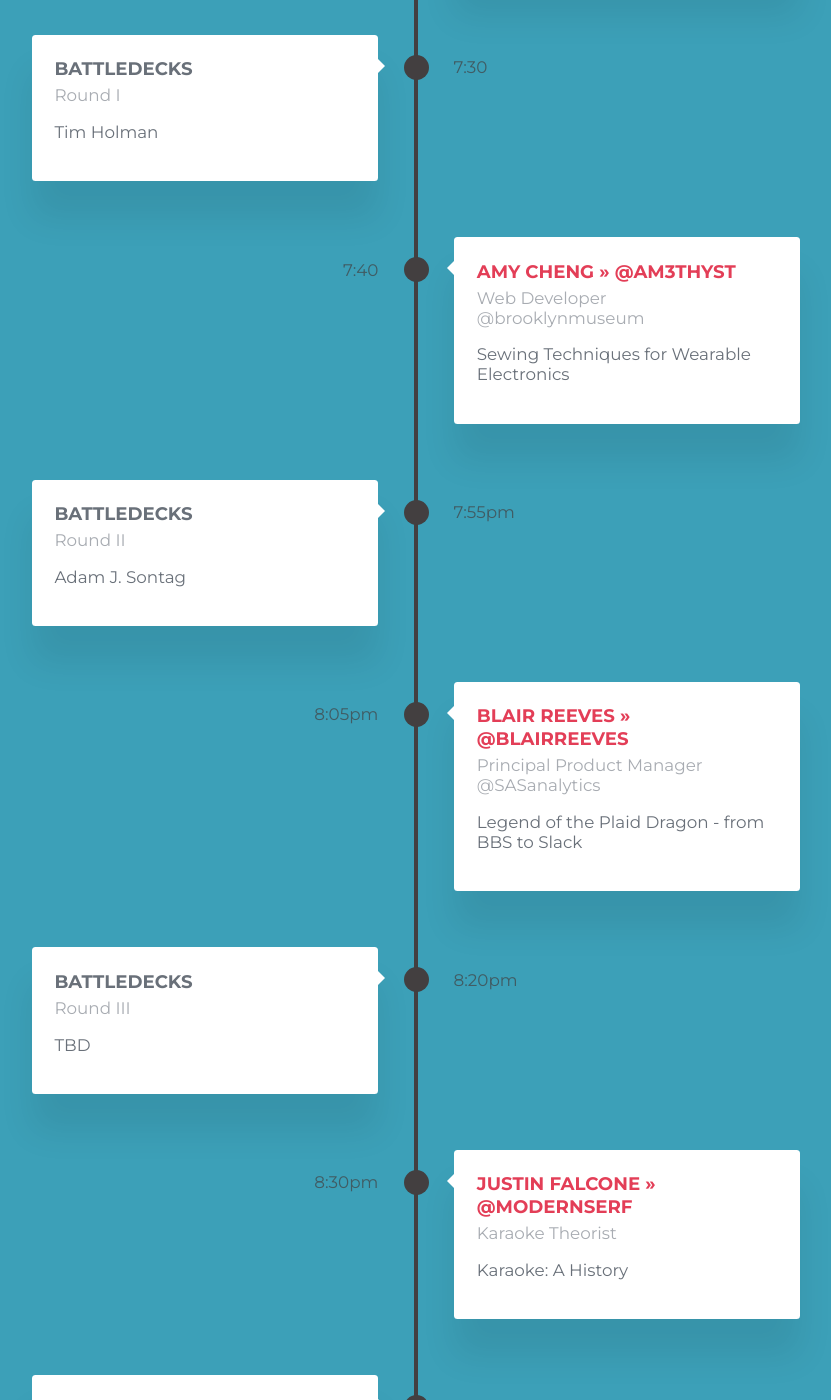
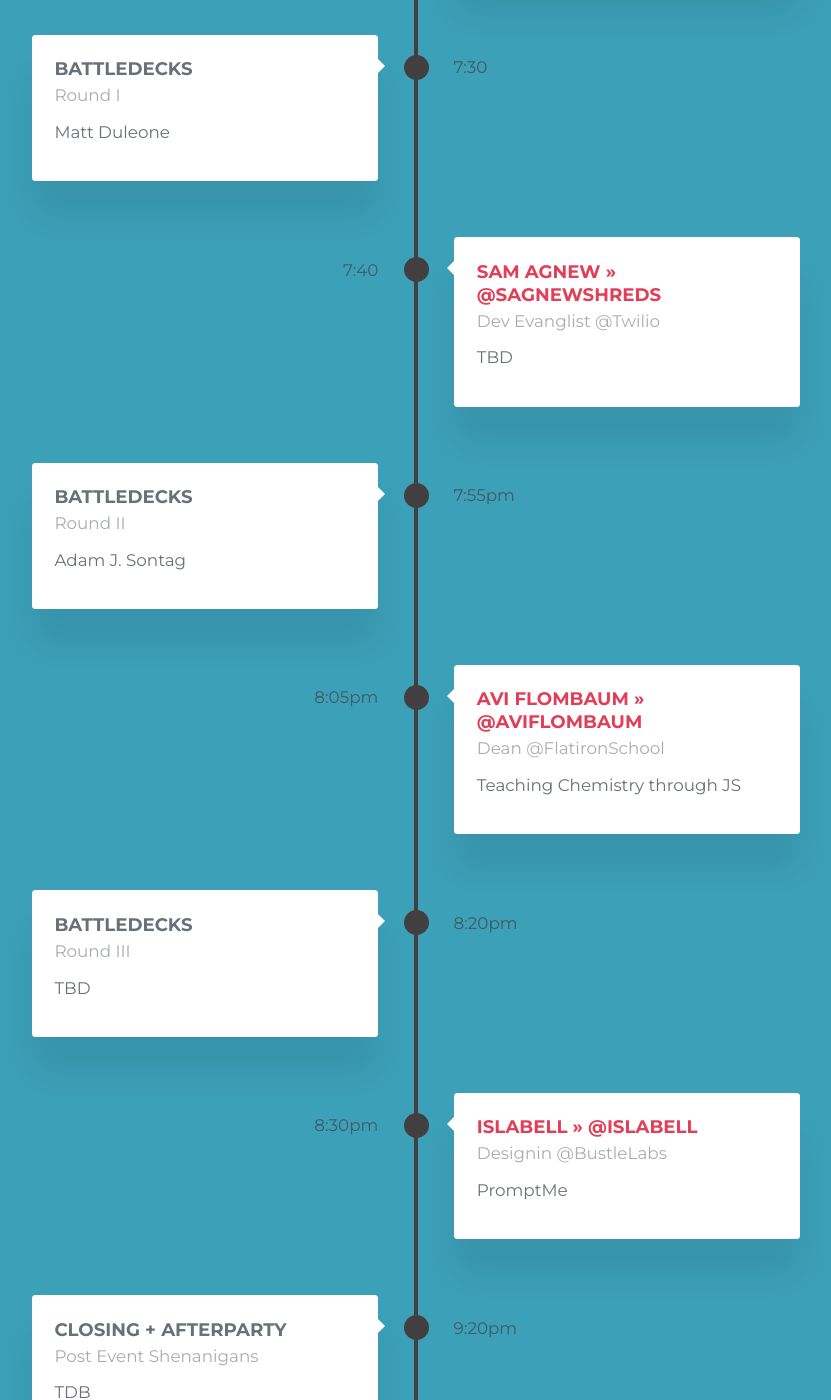
Before and after one commit to manhattanjs/manhattanjs.github.io, a Jekyll site: the page built from index.html, in a window 1280 px wide and 1400 px high, scrolled down 1463 px. Shown: the whole window, without its empty margins (224-1055 px from the left). Built offline with Jekyll 4.4.1, drawn with Linux system fonts in a browser that asks for light colours; comment, search, counter and statistics services are not loaded; some of the changed text lies outside the part shown.

Commit message:
updates details for July

```diff
--- /dev/null
+++ b/_includes/speakers/speaker-list-2016-07.html
@@ -0,0 +1,104 @@
+<section id="timeline" class="container">
+  <div class="timeline-block">
+    <span class="timeline-dot"></span>
+
+    <div class="timeline-content">
+      <p class="event-info-headline">Food && Drinks</p>
+      <time>7:00pm</time>
+    </div>
+  </div>
+
+  <div class="timeline-block">
+    <span class="timeline-dot"></span>
+
+    <div class="timeline-content">
+      <p class="event-info-headline">Introductions</p>
+      <time>7:20pm</time>
+    </div>
+  </div>
+
+  <div class="timeline-block">
+    <span class="timeline-dot"></span>
+
+    <div class="timeline-content">
+      <p class="event-info-headline">Battledecks</p>
+      <p class="speaker-sub-info">Round I</p>
+      <p class="speaker-talk-title">Matt Duleone</p>
+      <time>7:30</time>
+    </div>
+  </div>
+
+  <div class="timeline-block">
+    <span class="timeline-dot"></span>
+
+    <div class="timeline-content">
+        <a href="https://twitter.com/sagnewshreds" target="_blank" class="speaker-info">
+          <p>Sam Agnew  &raquo; @sagnewshreds</p>
+        </a>
+        <p class="speaker-sub-info">Dev Evanglist @Twilio</p>
+      <p class="speaker-talk-title">TBD</p>
+      <time>7:40</time>
+    </div>
+  </div>
+
+  <div class="timeline-block">
+    <span class="timeline-dot"></span>
+
+    <div class="timeline-content">
+      <p class="event-info-headline">Battledecks</p>
+      <p class="speaker-sub-info">Round II</p>
+      <p class="speaker-talk-title">Adam J. Sontag</p>
+      <time>7:55pm</time>
+    </div>
+  </div>
+
+  <div class="timeline-block">
+    <span class="timeline-dot"></span>
+
+    <div class="timeline-content">
+      <a href="https://twitter.com/aviflombaum" target="_blank" class="speaker-info">
+        <p>Avi Flombaum &raquo; @aviflombaum</p>
+      </a>
+      <p class="speaker-sub-info">Dean @FlatironSchool</p>
+      <p class="speaker-talk-title">Teaching Chemistry through JS</p>
+      <time>8:05pm</time>
+    </div>
+  </div>
+
+  <div class="timeline-block">
+    <span class="timeline-dot"></span>
+
+    <div class="timeline-content">
+      <p class="event-info-headline">Battledecks</p>
+      <p class="speaker-sub-info">Round III</p>
+      <p class="speaker-talk-title">TBD</p>
+      <time>8:20pm</time>
+    </div>
+  </div>
+
+  <div class="timeline-block">
+    <span class="timeline-dot"></span>
+
+    <div class="timeline-content">
+      <a href="https://twitter.com/islabell" target="_blank" class="speaker-info">
+        <p>Islabell &raquo; @islabell</p>
+      </a>
+      <p class="speaker-sub-info">Designin @BustleLabs</p>
+      <p class="speaker-talk-title">PromptMe</p>
+      <time>8:30pm</time>
+    </div>
+  </div>
+
+  <div class="timeline-block">
+    <span class="timeline-dot"></span>
+
+    <div class="timeline-content">
+      <p class="event-info-headline">Closing + Afterparty</p>
+      <p class="speaker-sub-info">Post Event Shenanigans</p>
+      <p class="speaker-talk-title">TDB</p>
+      <time>9:20pm</time>
+    </div>
+  </div>
+</section>
+
+{% include sponsors/july-2016.html %}
--- /dev/null
+++ b/_includes/sponsors/july-2016.html
@@ -0,0 +1,4 @@
+<div class="flex-container timeline-clozer">
+  This month’s {{site.title}} is generously sponsored by: &nbsp;
+  <a href="https://www.grovo.com/" class="external-link" target="_blank">Grovo</a>
+</div>
--- a/assets/javascripts/main.js
+++ b/assets/javascripts/main.js
@@ -45,5 +45,5 @@
   var timeinterval = setInterval(updateClock, 1000);
 }
 
-var deadline = 'June 08 2016 17:59:59 GMT-05:00';
+var deadline = 'July 13 2016 17:59:59 GMT-05:00';
 initializeClock('clockdiv', deadline);
--- a/index.html
+++ b/index.html
@@ -36,7 +36,7 @@
           </ul>
         </div>
       </div>
-      {% include sold-out.html %}
+      {% include tickets-soon.html %}
     </div>
   </div>
 </div>
@@ -51,4 +51,4 @@
   <a href="/sponsorship" class="sponsorship flex-container">Interested in being a sponsor?</a>
 </div>
 
-{% include speakers/speaker-list-2016-06.html %}
+{% include speakers/speaker-list-2016-07.html %}
--- a/sponsorship.html
+++ b/sponsorship.html
@@ -85,7 +85,6 @@
     <h4>Where does the sponsorship money go?</h4>
 
     <p>After every meetup we donate all remaining money to two amazing organizations:
-    <a href="https://www.girldevelopit.com/" target="_blank">Girl Develop It</a> &amp;
     <a href="https://scripted.org/" target="_blank">ScriptEd</a>.</p>
 
     <h4>How many other sponsors will there be?</h4>
```
